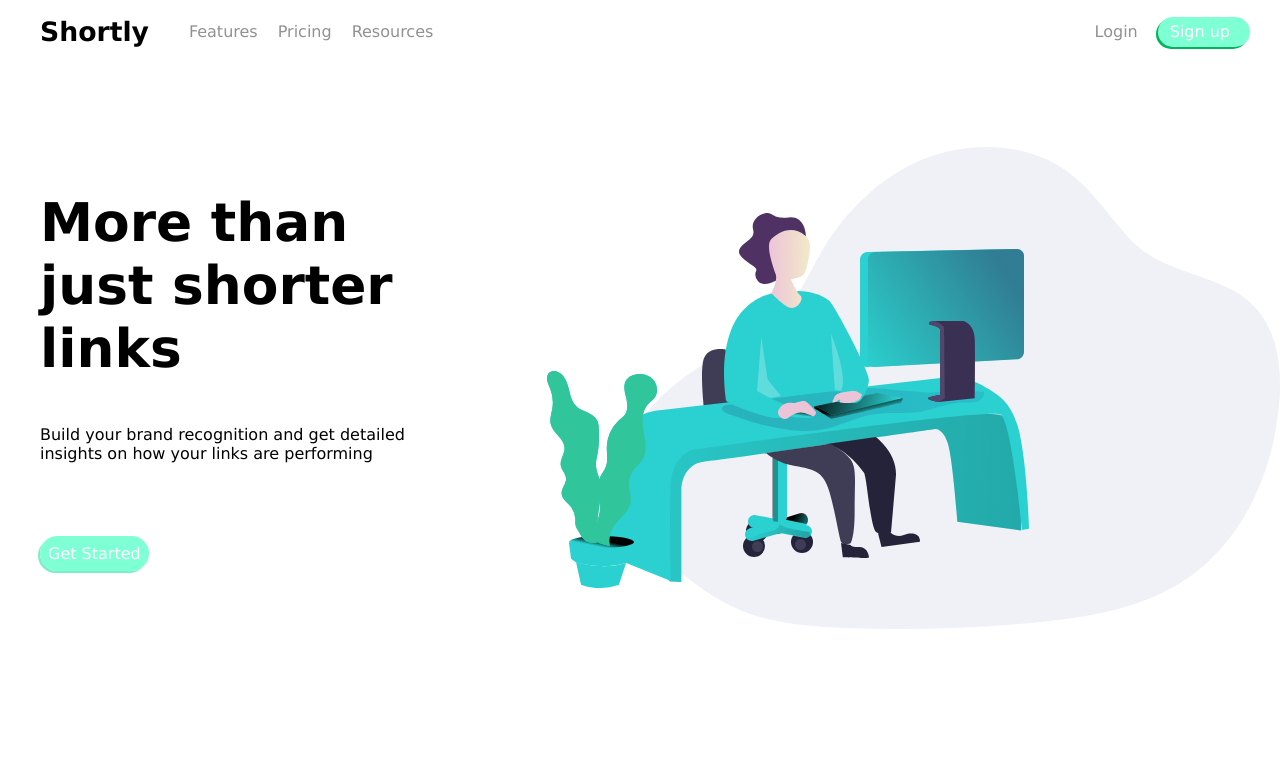
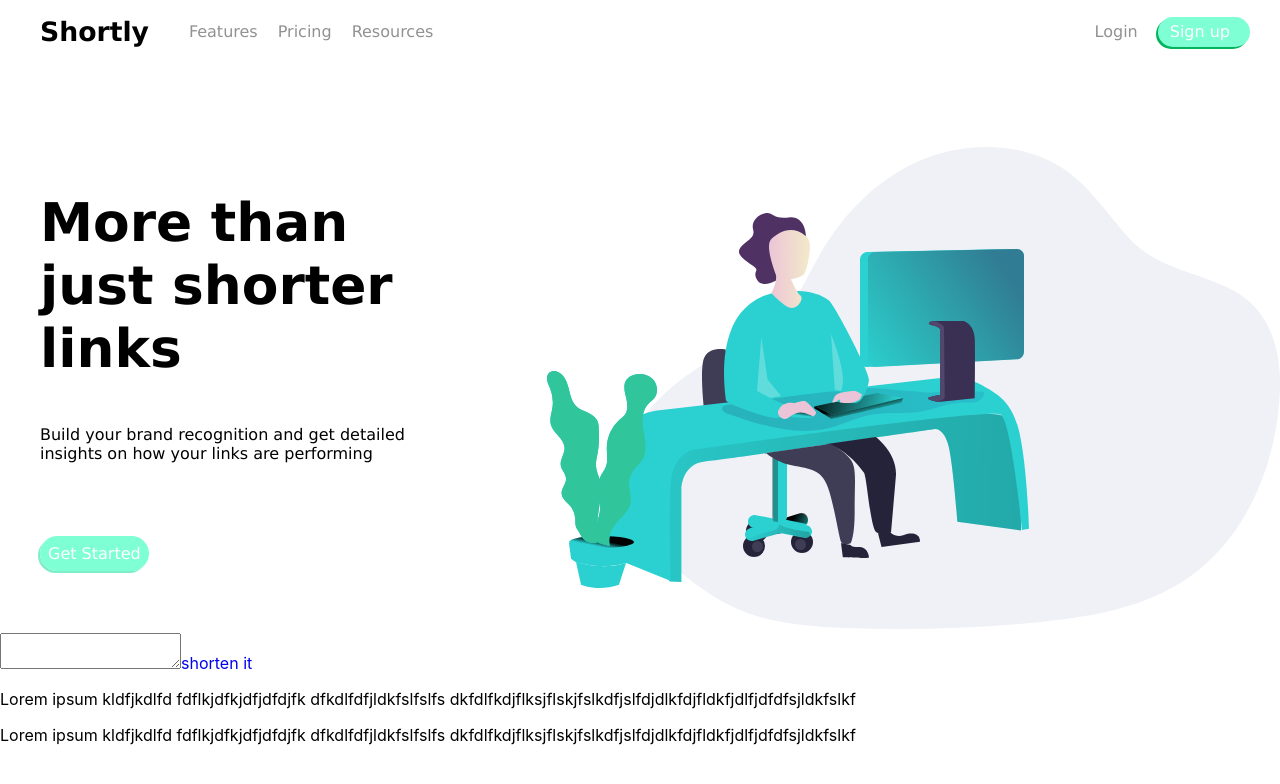
Before and after one commit to Brian-Machiestay/url-shortening, a React (Create React App) app in the folder client-side/: page / in a window 1280 px wide. Shown: the top 784 px of the page. Built offline with nearby package versions, Linux system fonts and the light colour scheme; the HTML template or start-up script is replaced by a standard one.

Commit message:
create statistics section component

```diff
--- a/client-side/src/App.js
+++ b/client-side/src/App.js
@@ -2,6 +2,7 @@ import React from 'react';
 import './App.css';
 import HeaderComponent from './components/header';
 import Jumbotron from './components/jumbotron';
+import StatSection from './components/statisticSection';
 
 
 function App() {
@@ -9,6 +10,7 @@ function App() {
     <>
      <HeaderComponent />
      <Jumbotron />
+     <StatSection />
     </>
   );
 }
--- /dev/null
+++ b/client-side/src/components/statisticSection.jsx
@@ -0,0 +1,22 @@
+import React from "react";
+
+const StatSection = () => {
+    return (
+        <div className="stats">
+            <div className="shortenDiv">
+                <textarea></textarea>
+                <a href="#">shorten it</a>
+            </div>
+            <p>Lorem ipsum kldfjkdlfd fdflkjdfkjdfjdfdjfk dfkdlfdfjldkfslfslfs
+                dkfdlfkdjflksjflskjfslkdfjslfdjdlkfdjfldkfjdlfjdfdfsjldkfslkf
+            </p>
+            <p>Lorem ipsum kldfjkdlfd fdflkjdfkjdfjdfdjfk dfkdlfdfjldkfslfslfs
+                dkfdlfkdjflksjflskjfslkdfjslfdjdlkfdjfldkfjdlfjdfdfsjldkfslkf
+            </p>
+            <div className="advanced">
+            </div>
+        </div>
+    )
+}
+
+export default StatSection;
```
